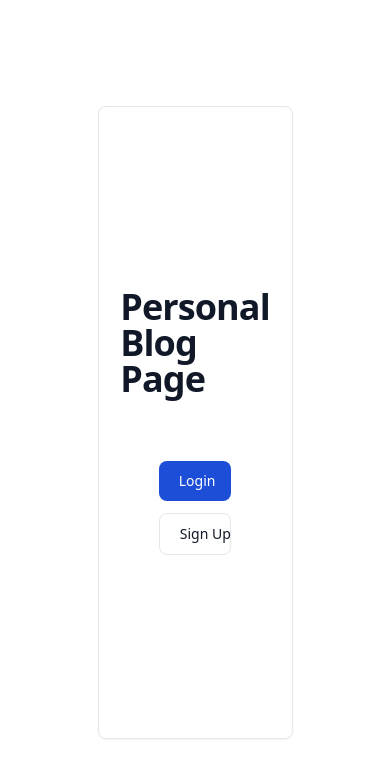
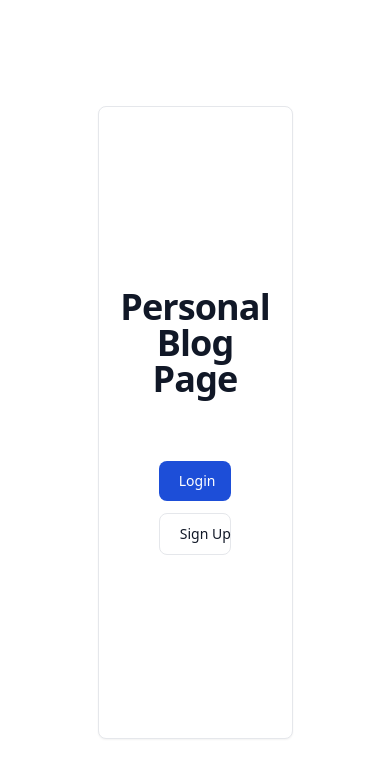
Before and after one commit to LucianoPalacioDev/client-personal-blog, a Next.js app: page / in a window 390 px wide. Shown: the top 778 px of the page. Built offline with nearby package versions, Linux system fonts and the light colour scheme; what next-client-cookies would draw is missing.

Commit message:
styles: center text of custom title component

```diff
--- a/components/shared/CustomTitle.js
+++ b/components/shared/CustomTitle.js
@@ -1,6 +1,6 @@
 export default function CustomTitle({ text }) {
   return (
-    <h1 className="mb-4 text-4xl font-extrabold leading-none tracking-tight text-gray-900 md:text-5xl lg:text-6xl">
+    <h1 className="mb-4 text-4xl font-extrabold leading-none tracking-tight text-gray-900 md:text-5xl lg:text-6xl text-center">
       {text}
     </h1>
   );
```
